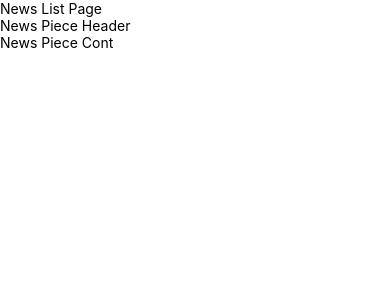
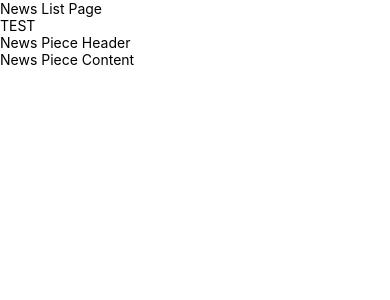
Before and after one commit to DmitriyGalyanov/react_native_news_app, a React Native app: screen / in a window 390 px wide. Shown: the top 300 px of the page. Built offline with nearby package versions, Linux system fonts and the light colour scheme; what react-native would draw is missing.

Commit message:
v0.3.0
edit gitignore

add 'components' alias via package.json
edit imports accordingly

```diff
--- a/src/components/NewsList.js
+++ b/src/components/NewsList.js
@@ -1,11 +1,8 @@
 import React from 'react';
 
-import {View, FlatList} from 'react-native';
+import {View, FlatList, Text} from 'react-native';
 
-// import NewsPiece from '../NewsPiece';
-// import NewsPiece from 'components/NewsPiece';
-// import NewsPiece from '../NewsPiece';
-import NewsPiece from '../components/NewsPiece';
+import NewsPiece from 'components/NewsPiece';
 
 export default function NewsList(props) {
 	// console.log(props);
@@ -29,11 +26,11 @@ export default function NewsList(props) {
 
 		return (
 			<>
+			<Text>TEST</Text>
 				<NewsPiece {...item} />
 			</>
 		)
 	}
-
 
 	return (
 		<View>
--- a/src/components/NewsPiece.js
+++ b/src/components/NewsPiece.js
@@ -7,7 +7,7 @@ export default function NewsPiece(props) {
 	return (
 		<View>
 			<Text>News Piece Header</Text>
-			<Text>News Piece Cont</Text>
+			<Text>News Piece Content</Text>
 		</View>
 	)
 }
--- /dev/null
+++ b/src/components/package.json
@@ -0,0 +1,3 @@
+{
+	"name": "components"
+}
--- a/src/pages/NewsListPage.js
+++ b/src/pages/NewsListPage.js
@@ -2,10 +2,7 @@ import React, {useEffect, useState} from 'react';
 
 import {View, Text} from 'react-native';
 
-// import NewsList from '../../components/NewsList';
-// import NewsList from 'components/NewsList';
-// import NewsList from '../components/NewsList';
-import NewsList from '../components/NewsList';
+import NewsList from 'components/NewsList';
 
 export default function NewsListPage() {
 	const [list, setList] = useState([]);
```
Also changed, not shown: 1 other file (tests, documents, lock files or other folders).
